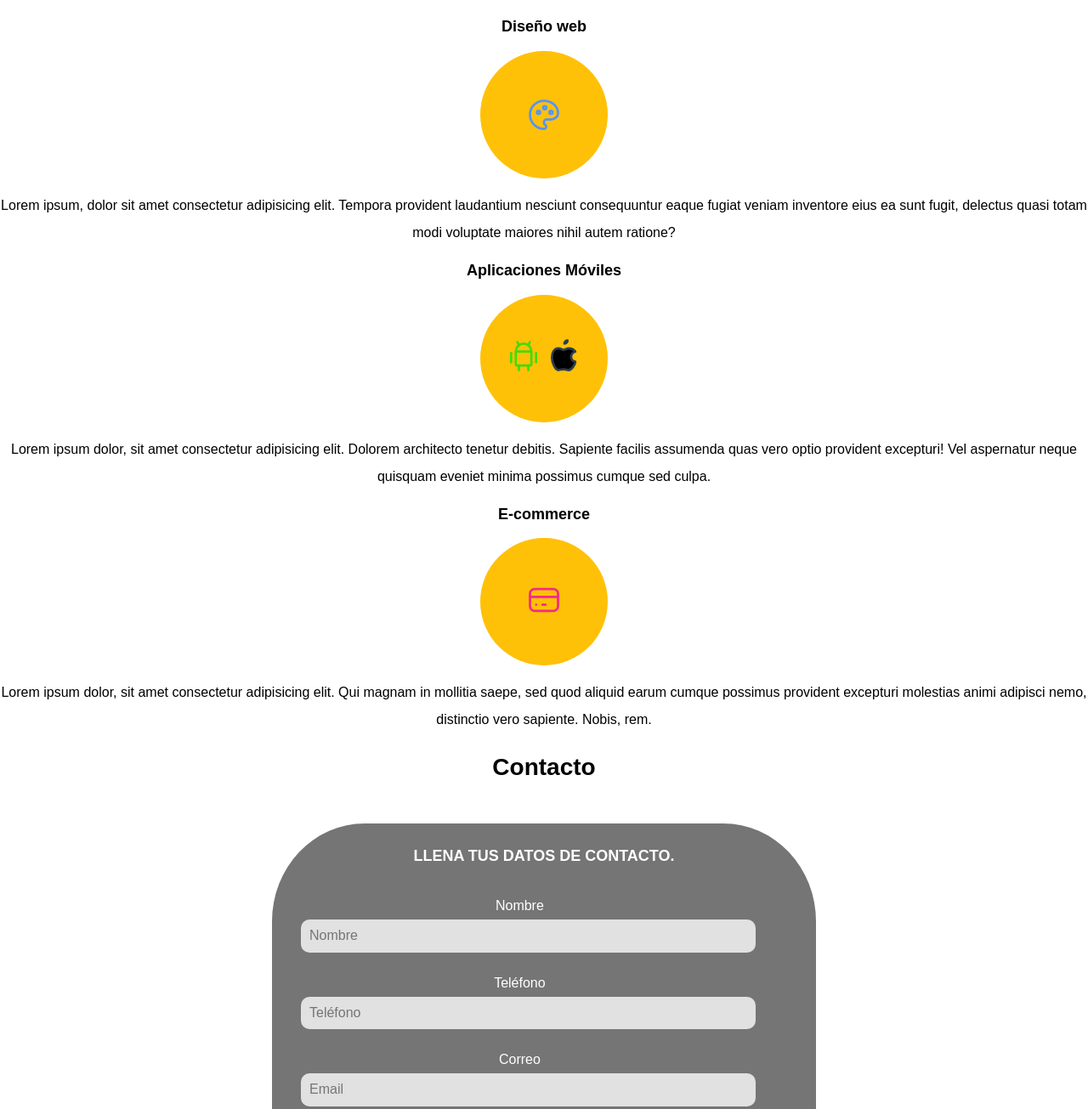
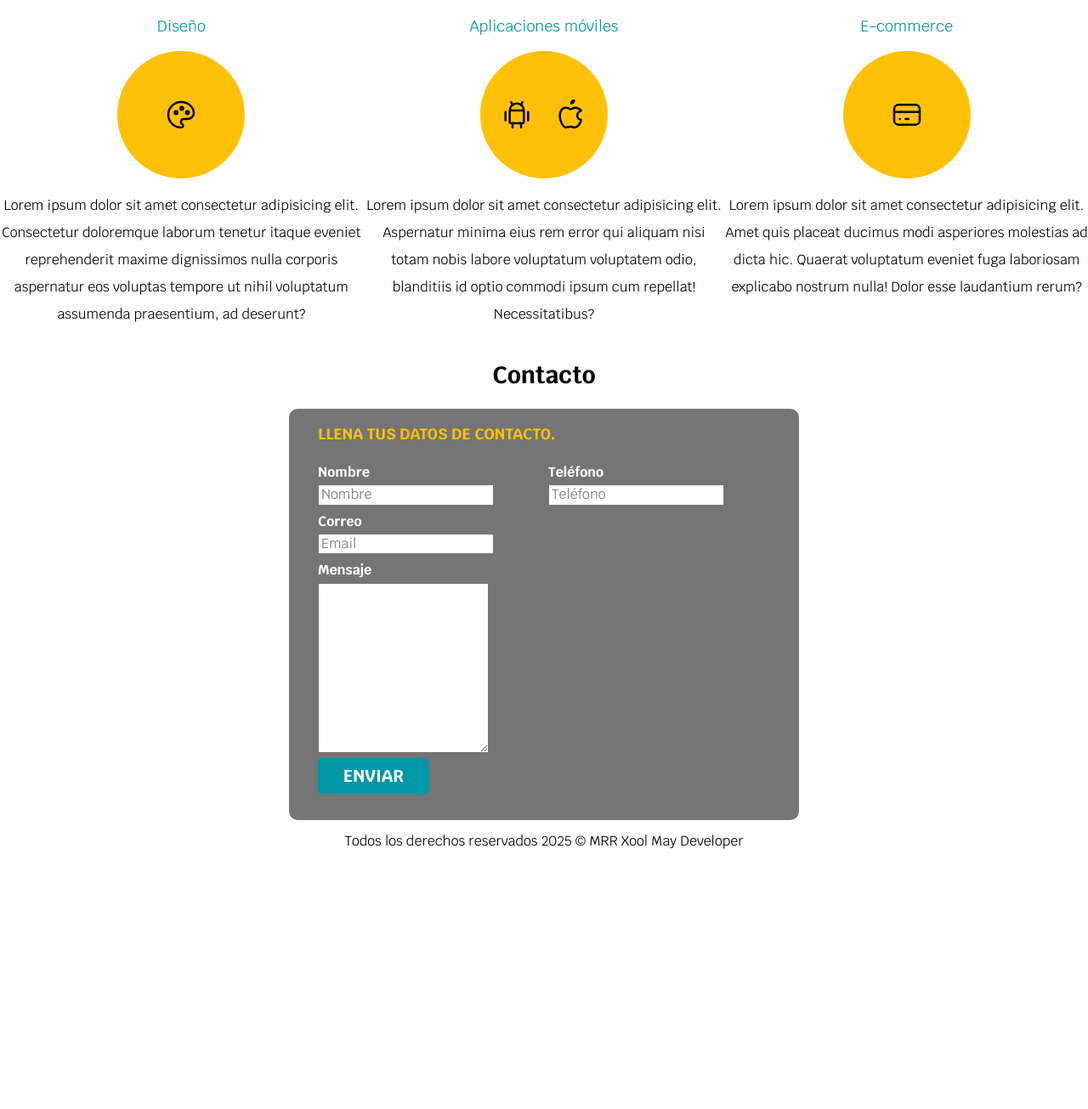
Before and after one commit to Rosaliaxool/develope_page_7SA, a plain HTML site: page index.html in a window 1280 px wide. Shown: the part 663-1968 px from the top of the page at 85% size. After the commit the page ends 1679 px from the top, so only its background shows below. Drawn offline with nearby package versions, Linux system fonts and the light colour scheme.

Commit message:
SPA finished

```diff
--- a/css/style.css
+++ b/css/style.css
@@ -1,242 +1,305 @@
 :root{
-    --blanco: #ffffff;
-    --Morado:  #8a00ca;
-    --oscuro: #212121;
-    --primario: #ffc107;
+    --blanco:#ffffff;
+    --oscuro:#212121;
+    --primario:#ffc107;
     --secundario: #0097a7;
     --gris: #757575;
-    font-family: Arial, Helvetica, sans-serif;
+    font-family: Krub, Helvetica, sans-serif;
 }
 
 html{
-    /*convercion para web*/
+    /*conversion para web*/
     font-size: 62.5%;
-    font-family: Krub, Herlvertica, sans-serif;
+    font-family: Krub, Helvetica, sans-serif;
     /*para modelo de caja*/
     box-sizing: border-box;
 }
+*,*::before, *::after{
+    /*hack para el modelo de caja*/
+    box-sizing: inherit;
+}
+
+/*tipografia*/
+h1{
+    font-size: 3.8rem;
+}
+
+h2{
+    font-size: 2.8rem;
+}
+
+h3{
+    font-size: 1.8rem;
+}
+
+h1, h2, h3{
+    text-align: center;
+}
+
 body{
     /*px es el estandar para navegadores*/
     font-size: 16px;
-        background: linear-gradient(to top #e5c0f7 0%, var (--blanco) 100%);
 }
+
+
 .titulo{
+
     text-align: center;
     font-size: 3.8rem;
 }
+
 .titulo span{
     font-size: 2rem;
-    font-style: italic;
-    color: #037bb3;
+
 }
 
 
-.navegacion-principal{
-    background-color: var(--secundario);
+.contenedor{
+    max-width: 120rem;
+
+    margin: 0 auto;
 }
 
-.navegacion-principal {
-    padding: 1 rem;
+.navegacion-principal a{
+    background-color: var(--secundario);
+    color: var(--blanco);/*quitar subrayado*/
+    text-decoration: none;
+    padding: 1rem;
+}
+
+.navegacion-principal{
+    /*padding: 1rem;*/
     display: flex;
-    flex-direction: row;
+    flex-direction: column;
     align-items: center;
-    align-content: space-between;
-    justify-content: space-between;
+    /*"justify-content" para filas y "align-items" para columna*/
+    /*justify-content: space-between;*/
     font-size: 2rem;
     font-weight: bold;
 }
-/*si al menos tine 768px*/
-@media (min-width:768px){
+
+
+/*si al menos tiene 768 px*/
+@media (min-width:768px) {
     .navegacion-principal{
         flex-direction: row;
         justify-content: space-between;
     }
-}
-.navegacion-principal a{
-    background-color: var(--secundario);
-    color: var(--blanco);/*quitar subbrayado*/
-    text-decoration: none;
-    padding: 1rem;
+
 }
 
 .navegacion-principal a:hover{
-    background-color: var(--Morado);
-    color:var(--oscuro);
+    background-color: var(--primario);
+    color: var(--oscuro);
 }
+
 .nav-bg{
     background-color: var(--secundario);
 }
-.contenedor{
 
-    max-width: 120rem;
-    margin-top: 0;
-    margin-right: auto;
-    margin-bottom: 0;
-    margin-left: auto;
-    margin: 0 auto;}
-
-.hero{
-    background-image: url( ../img/hero.jpg);
+.hero{ /*para salir de una carpeta utilizamos ..*/
+    background-image: url("../img/hero.jpg");
     /*es la direccion de la imagen de fondo*/
     background-repeat: no-repeat;
     background-size: cover;
-    height: 25rem;
-    display: flex;
-    align-items: center;
-    justify-content: center;
-    height: 450px;/*altura del elemento*/
-    position: relative; /*par amanipular la posicion, el padre simepre debe de ser relative*/
+    height: 450px; /*Altura del hero*/
+    position: relative;/*para manipular la posicion,  el padre simepre debe de ser relative*/
+}
 
-}
-.contenido-hero {
+.contenido-hero{
     /*para manipuilar la pisicion, el hijo siempre debe de ser absolute*/
     position: absolute;
-    background-color: rgba(0,0,0,.7);/*70%*/
+    background-color: rgba(0,0,0, .7);
+    /*Alinear vertical y horizontalmente*/
     width: 100%;
     height: 100%;
     display: flex;
-    /*alinear h y v*/
+    /**/
     flex-direction: column;
     align-items: center;
     justify-content: center;
 }
 
+.contenido-hero p,
+.contenido-hero h2 {
+    color: var(--blanco);
+}
 
-
-.contenido-hero p{
-    color:#ffffff ;
-}
-.contenido-hero h1{
-    color:#ffffff
-}
-h1{
-    font-size: 3.8rem;
-    text-align: center;
-}
-h2{
-    font-size: 2.8rem;
-    text-align: center;
-}
-h3{
-    font-size: 1.8rem;
-    text-align: center;
-}
 .ubicacion{
     display: flex;
-    align-items: center;
-    justify-content: center;
-}
-.servicio{
-    display: flex;
-    flex-direction: column;
-    align-items: center;
-    justify-content: column;
+    align-items: flex-end;
 }
 
-/*boton*/
-.contenido-hero a{
-    color: #ffffff;
-    text-decoration: none;
-    font-size: 2rem;/*tamaño del boton*/
-    border: 2px solid #ffffff;/*borde blanco*/
-    padding: 1rem 2rem;/*tamaño del recuadro del boton*/
-    background-color: var(--secundario);
+.boton{
+    background-color: var(--secundario);/*color de fondo del botón*/
+    color: var(--blanco); /*Color del texto*/
+    padding: 1rem 3rem;
+    margin-top: 3rem;/*Poner margen solo arriba*/
+    font-size: 2rem;/*Tamaño de letra*/
+    text-decoration: none; /*Quitar el subrayado*/
+    text-transform: uppercase;/*Convertir texto en mayuscula*/
+    font-weight: bold;/*Texto en negritas*/
+    border-radius: .5rem;/*Borde redondeado*/
+    width: 90%; /*Ancho del boton al 90% para el movil*/
+    text-align: center;/*Alinear texto del botón*/
+    /*Quitar el borde*/
+    border: none;
 }
 
 
 
+@media (min-width: 768px){
+    .boton{
+        width: auto;
+    }
+}
+
+.boton:hover{
+    cursor: pointer;
+}
 
 
-@media (min-width:768px){
-    .servicio{
+/* Mis servicios */
+
+@media (min-width: 768px) {
+    .servicios{
         display: grid;
         /*define el area de las columnas*/
     /*grid-template-columns: 1fr 1fr 1fr;*/
     /*grid-template-columns: 33.33% 33.33% 33.33%; */
-    grid-template-columns: repeat(3, 1fr);/*repite 3 veces 1fr*/
-    column-gap: 1rem;
+        grid-template-columns: repeat(3,1fr);/*repite 3 veces 1fr*/
     }
 
 }
 
 .servicio{
-    display:flex;
+    display: flex;
     flex-direction: column;
     align-items: center;
 }
-.servicio h3 {
+
+
+.servicio h3{
     color: var(--secundario);
     font-weight: normal;
 }
 
 
-p{
-    /* */
+.servicio p {
+    /*interlineado*/
+    line-height: 2;
     text-align: center;
-    line-height: 2;
 }
 
-.iconos{
+.servicio .iconos{
+    height: 15rem;
     width: 15rem;
-    height: 15rem;
     background-color: var(--primario);
-    border-radius: 50%;/*apartir de 50% ya es un circulo*/
-
+    border-radius: 50%;/*Apartir de 50% ya es un circulo*/
     display: flex;
      /*evenly= uniformememnte*/
+    /*Espaciado uniforme*/
     justify-content: space-evenly;
     align-items: center;
-    margin: 0 auto;
+
 }
 
+/*Contacto*/
 /*cover cubre la imagen con todo el tamaño posible*/
 /*apartir de aqui se puede editar el recuadro de contactos*/
+
 .formulario{
-    width: min(60rem, 90%);
-    margin: 5rem auto 0 auto;
-    background-color: #757575;
+    background-color: var(--gris);
+    width: min(60rem, 100%); /**es para ahorarnos el media quary/
+    /*¿que es mas pequeñp, 60 rem o 100% del ancho de la pantalla */
+    margin: 0 auto;
     padding: 2rem;
-    line-height: 2;
-    border-radius: 17%;
+    border-radius: 1rem;
+
 }
+
 .formulario fieldset{
     border: none;
 }
-legend{
-    text-align: center;
+
+.formulario legend{
+    text-align: cente;
     font-size: 1.8rem;
+    font-weight: bold;
+    margin-bottom: 2rem;
     text-transform: uppercase;
-    font-weight: 800;
-    margin-bottom: 2rem;
-    color: white;
+    color: var(--primario);
+
 }
-label{
+
+
+.contenedor-campos{
+
+}
+
+.campo{
+    margin-bottom: 1rem;
+}
+
+.campo label{
+    color: var(--blanco);
+    font-weight: bold;
+    margin-bottom: .5rem;
+    /*Tomara el espacio disponible*/
     display: block;
-    width: 90%;
-    color: white;
+}
+
+.input-text{
+    width: 100%;
+    border: none;
+    padding: 1.5rem;
+    border-radius: .5rem;
+}
+
+.campo textarea{
+    height: 20rem;
+}
+
+
+
+/*Utilidades*/
+
+.w-sm-100{
+    width: 100%;
+}
+
+@media (min-width:768px) {
+    .w-sm-100{
+        width: auto;
+    }
+
+}
+.flex{
+    display: flex;
+}
+
+.alinear-derecha{
+    justify-content: flex-end;
+}
+
+/*Para acomodar campos*/
+@media (min-width:768px) {
+    .contenedor-campos{
+        display: grid;
+        grid-template-columns: repeat(2,1fr);
+        column-gap: 1rem;
+        /*Espacio a cada fila*/
+        grid-template-rows: auto auto 20rem;
+
+    }
+    .campo:nth-child(3),
+    .campo:nth-child(4){
+        /*Ve de la columna 1 a la 3*/
+        grid-column: 1/3;
+    }
+
+}
+
+.footer {
     text-align: center;
 }
-input:not([type="submit"]),/*impide que se seleccione el boton */
-textarea,
-select{/*es para seleccinar los input en los labels*/
-    padding: 1rem;
-    display:flex;
-    width: 90%;
-    background-color: #e1e1e1;
-    margin-bottom: 2rem;
-    border: none;
-    border-radius: 1rem;
-}
-input[type="submit"]{/*Modificacion de boton*/
-    margin: 0 auto;
-    display: block;
-    background-color: #8a00ca;
-    width: 80%;
-    border: none;
-    padding: 1rem;
-    color: white;
-    text-transform: uppercase;
-    font-weight: 900;
-    border-radius: 1rem;
-    cursor: pointer;
-}
--- a/index.html
+++ b/index.html
@@ -16,6 +16,7 @@
 
     <link rel="preload" href="css/styles.css">
     <link rel="stylesheet" href="./css/style.css">
+
     <title>RX Dev</title>
 </head>
 <body>
@@ -35,114 +36,85 @@
     <section class="hero">
         <div class="contenido-hero">
     <h2>Diseño y Desarrollo Web</h2>
-    <div    class="ubicacion">
-    <svg xmlns="http://www.w3.org/2000/svg" class="icon icon-tabler icon-tabler-map-pin" width="88" height="88" viewBox="0 0 24 24" stroke-width="1.5" stroke="#ffc107" fill="none" stroke-linecap="round" stroke-linejoin="round">
-        <path stroke="none" d="M0 0h24v24H0z" fill="none"/>
-        <path d="M9 11a3 3 0 1 0 6 0a3 3 0 0 0 -6 0" />
-        <path d="M17.657 16.657l-4.243 4.243a2 2 0 0 1 -2.827 0l-4.244 -4.243a8 8 0 1 1 11.314 0z" />
-      </svg>
+
+    <div class="ubicacion">
+        <svg xmlns="http://www.w3.org/2000/svg" viewBox="0 0 24 24" fill="none" stroke="#ffc107" stroke-linecap="round" stroke-linejoin="round" width="88" height="88" stroke-width="1.5"> <path d="M9 11a3 3 0 1 0 6 0a3 3 0 0 0 -6 0"></path> <path d="M17.657 16.657l-4.243 4.243a2 2 0 0 1 -2.827 0l-4.244 -4.243a8 8 0 1 1 11.314 0z">
+        </path> </svg>
     <p>Mérida, Yucatán</p>
     </div>
-    <a href="Contacto.html">CONTACTAR</a>
+    <a class="boton" href="#">CONTACTAR</a>
 </div>
 </section>
-    <main>
 
+
+<main>
     <h2>Mis servicios</h2>
     <div class="servicios">
-        <section>
-             <div class="servicio"></div>
+    <section class="servicio">
 
-        <h3>Diseño web</h3>
+    <h3>Diseño</h3>
         <div class="iconos">
-        <svg xmlns="http://www.w3.org/2000/svg" class="icon icon-tabler icon-tabler-palette" width="44" height="44" viewBox="0 0 24 24" stroke-width="1.5" stroke="#5494FF" fill="none" stroke-linecap="round" stroke-linejoin="round">
-                <path stroke="none" d="M0 0h24v24H0z" fill="none"/>
-                <path d="M12 21a9 9 0 0 1 0 -18c4.97 0 9 3.582 9 8c0 1.06 -.474 2.078 -1.318 2.828c-.844 .75 -1.989 1.172 -3.182 1.172h-2.5a2 2 0 0 0 -1 3.75a1.3 1.3 0 0 1 -1 2.25" />
-                <path d="M8.5 10.5m-1 0a1 1 0 1 0 2 0a1 1 0 1 0 -2 0" />
-                <path d="M12.5 7.5m-1 0a1 1 0 1 0 2 0a1 1 0 1 0 -2 0" />
-                <path d="M16.5 10.5m-1 0a1 1 0 1 0 2 0a1 1 0 1 0 -2 0" />
-        </svg>
-    </div>
-        <p>Lorem ipsum, dolor sit amet consectetur adipisicing elit. Tempora provident laudantium nesciunt consequuntur eaque fugiat veniam inventore eius ea sunt fugit, delectus quasi totam modi voluptate maiores nihil autem ratione?</p>
-
+            <svg xmlns="http://www.w3.org/2000/svg" viewBox="0 0 24 24" fill="none" stroke="#000000" stroke-linecap="round" stroke-linejoin="round" width="40" height="40" stroke-width="1.5"> <path d="M12 21a9 9 0 0 1 0 -18c4.97 0 9 3.582 9 8c0 1.06 -.474 2.078 -1.318 2.828c-.844 .75 -1.989 1.172 -3.182 1.172h-2.5a2 2 0 0 0 -1 3.75a1.3 1.3 0 0 1 -1 2.25"></path> <path d="M8.5 10.5m-1 0a1 1 0 1 0 2 0a1 1 0 1 0 -2 0"></path> <path d="M12.5 7.5m-1 0a1 1 0 1 0 2 0a1 1 0 1 0 -2 0"></path> <path d="M16.5 10.5m-1 0a1 1 0 1 0 2 0a1 1 0 1 0 -2 0"></path> </svg>
+        </div>
+        <p>Lorem ipsum dolor sit amet consectetur adipisicing elit. Consectetur doloremque laborum tenetur itaque eveniet reprehenderit maxime dignissimos nulla corporis aspernatur eos voluptas tempore ut nihil voluptatum assumenda praesentium, ad deserunt?</p>
     </section>
 
-    <section>
-        <h3>Aplicaciones Móviles</h3>
-        <div classs ="servicio">
+    <section class="servicio">
+        <h3>Aplicaciones móviles</h3>
             <div class="iconos">
-            <section>
-        <svg xmlns="http://www.w3.org/2000/svg" class="icon icon-tabler icon-tabler-brand-android" width="44" height="44" viewBox="0 0 24 24" stroke-width="1.5" stroke="#45da09  " fill="none" stroke-linecap="round" stroke-linejoin="round">
-            <path stroke="none" d="M0 0h24v24H0z" fill="none"/>
-            <path d="M4 10l0 6" />
-            <path d="M20 10l0 6" />
-            <path d="M7 9h10v8a1 1 0 0 1 -1 1h-8a1 1 0 0 1 -1 -1v-8a5 5 0 0 1 10 0" />
-            <path d="M8 3l1 2" />
-            <path d="M16 3l-1 2" />
-            <path d="M9 18l0 3" />
-            <path d="M15 18l0 3" />
-          </svg>
-
-          <svg xmlns="http://www.w3.org/2000/svg" class="icon icon-tabler icon-tabler-brand-apple" width="44" height="44" viewBox="0 0 24 24" stroke-width="1.5" stroke="#2c3e50" fill="true" stroke-linecap="round" stroke-linejoin="round">
-            <path stroke="none" d="M0 0h24v24H0z" fill="none"/>
-            <path d="M8.286 7.008c-3.216 0 -4.286 3.23 -4.286 5.92c0 3.229 2.143 8.072 4.286 8.072c1.165 -.05 1.799 -.538 3.214 -.538c1.406 0 1.607 .538 3.214 .538s4.286 -3.229 4.286 -5.381c-.03 -.011 -2.649 -.434 -2.679 -3.23c-.02 -2.335 2.589 -3.179 2.679 -3.228c-1.096 -1.606 -3.162 -2.113 -3.75 -2.153c-1.535 -.12 -3.032 1.077 -3.75 1.077c-.729 0 -2.036 -1.077 -3.214 -1.077z" />
-            <path d="M12 4a2 2 0 0 0 2 -2a2 2 0 0 0 -2 2" />
-          </svg>
-        </div>
-        <p>Lorem ipsum dolor, sit amet consectetur adipisicing elit. Dolorem architecto tenetur debitis. Sapiente facilis assumenda quas vero optio provident excepturi! Vel aspernatur neque quisquam eveniet minima possimus cumque sed culpa.</p>
-
+            <svg xmlns="http://www.w3.org/2000/svg" viewBox="0 0 24 24" fill="none" stroke="#000000" stroke-linecap="round" stroke-linejoin="round" width="40" height="40" stroke-width="1.5"> <path d="M4 10l0 6"></path> <path d="M20 10l0 6"></path> <path d="M7 9h10v8a1 1 0 0 1 -1 1h-8a1 1 0 0 1 -1 -1v-8a5 5 0 0 1 10 0"></path> <path d="M8 3l1 2"></path> <path d="M16 3l-1 2"></path> <path d="M9 18l0 3"></path> <path d="M15 18l0 3"></path> </svg>
+            <svg xmlns="http://www.w3.org/2000/svg" viewBox="0 0 24 24" fill="none" stroke="#000000" stroke-linecap="round" stroke-linejoin="round" width="40" height="40" stroke-width="1.5"> <path d="M8.286 7.008c-3.216 0 -4.286 3.23 -4.286 5.92c0 3.229 2.143 8.072 4.286 8.072c1.165 -.05 1.799 -.538 3.214 -.538c1.406 0 1.607 .538 3.214 .538s4.286 -3.229 4.286 -5.381c-.03 -.011 -2.649 -.434 -2.679 -3.23c-.02 -2.335 2.589 -3.179 2.679 -3.228c-1.096 -1.606 -3.162 -2.113 -3.75 -2.153c-1.535 -.12 -3.032 1.077 -3.75 1.077c-.729 0 -2.036 -1.077 -3.214 -1.077z"></path> <path d="M12 4a2 2 0 0 0 2 -2a2 2 0 0 0 -2 2"></path> </svg>
+            </div>
+        <p>Lorem ipsum dolor sit amet consectetur adipisicing elit. Aspernatur minima eius rem error qui aliquam nisi totam nobis labore voluptatum voluptatem odio, blanditiis id optio commodi ipsum cum repellat! Necessitatibus?</p>
     </section>
 
-    <section>
+    <section class="servicio">
         <h3>E-commerce</h3>
         <div class="iconos">
-            <section>
-            <svg xmlns="http://www.w3.org/2000/svg" class="icon icon-tabler icon-tabler-credit-card" width="44" height="44" viewBox="0 0 24 24" stroke-width="1.5" stroke="#f32a88 " fill="none" stroke-linecap="round" stroke-linejoin="round">
-            <path stroke="none" d="M0 0h24v24H0z" fill="none"/>
-            <path d="M3 5m0 3a3 3 0 0 1 3 -3h12a3 3 0 0 1 3 3v8a3 3 0 0 1 -3 3h-12a3 3 0 0 1 -3 -3z" />
-            <path d="M3 10l18 0" />
-            <path d="M7 15l.01 0" />
-            <path d="M11 15l2 0" />
-          </svg>
+        <svg xmlns="http://www.w3.org/2000/svg" viewBox="0 0 24 24" fill="none" stroke="#000000" stroke-linecap="round" stroke-linejoin="round" width="40" height="40" stroke-width="1.5"> <path d="M3 5m0 3a3 3 0 0 1 3 -3h12a3 3 0 0 1 3 3v8a3 3 0 0 1 -3 3h-12a3 3 0 0 1 -3 -3z"></path> <path d="M3 10l18 0"></path> <path d="M7 15l.01 0"></path> <path d="M11 15l2 0"></path> </svg>
         </div>
-        <p>Lorem ipsum dolor, sit amet consectetur adipisicing elit. Qui magnam in mollitia saepe, sed quod aliquid earum cumque possimus provident excepturi molestias animi adipisci nemo, distinctio vero sapiente. Nobis, rem.</p>
+        <p>Lorem ipsum dolor sit amet consectetur adipisicing elit. Amet quis placeat ducimus modi asperiores molestias ad dicta hic. Quaerat voluptatum eveniet fuga laboriosam explicabo nostrum nulla! Dolor esse laudantium rerum?</p>
     </section>
-
-</div>
+    </div><!--fin servicios-->
 
 <section>
     <h2>Contacto</h2>
     <form class="formulario">
         <fieldset>
             <legend>Llena tus datos de contacto.</legend>
-            <div>
+            <div class="contenedor-campos">
+                <div class="campo">
                 <label>Nombre</label>
-                <B></B>
                 <input type="name" placeholder="Nombre">
             </div>
-            <div>
+
+            <div class="campo">
                 <label>Teléfono</label>
-                <B></B>
                 <input type="Phone" placeholder="Teléfono">
             </div>
-            <div>
+
+            <div class="campo">
                 <label>Correo</label>
-                <B></B>
                 <input type="email" placeholder="Email">
             </div>
-            <div>
-                <label style="display: block;">Mensaje</label>
-                <textarea rows="10 " cols="30" style="resize: none;">Mensaje</textarea>
+
+            <div class="campo">
+                <label>Mensaje</label>
+                <textarea></textarea>
             </div>
-            <div>
-                <input type="submit" value="Enviar">
+        </div><!--Cierre XD -->
+            <div class="alinear derecha flex">
+                <input class="boton w-sm-100" type="submit" value="Enviar">
+
+
+
             </div>
         </fieldset>
     </form>
 </section>
 </main>
-<footer>
-    <p>Todos los derechos reservados 2025 © Maria Rebeca Rosalia Xool May Developer</p>
+<footer class="footer">
+    <p>Todos los derechos reservados 2025 © MRR Xool May Developer</p>
 </footer>
 
 </body>
```
Lines whose indentation alone changed are shown as unchanged.
